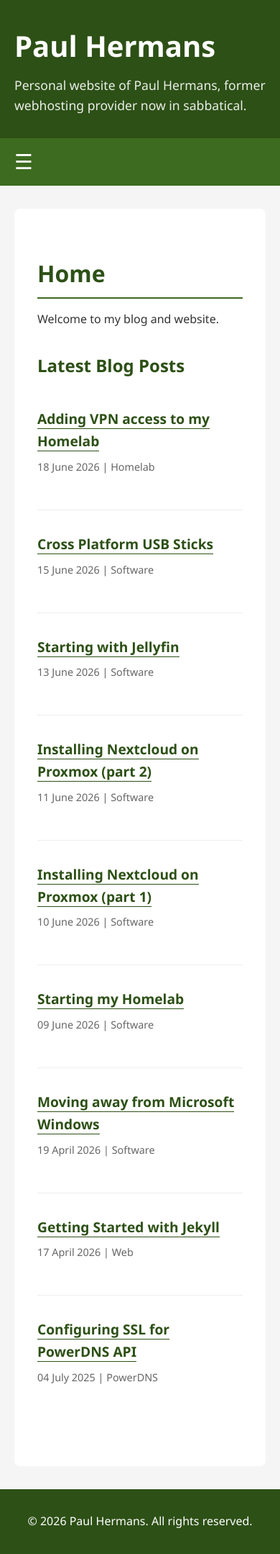
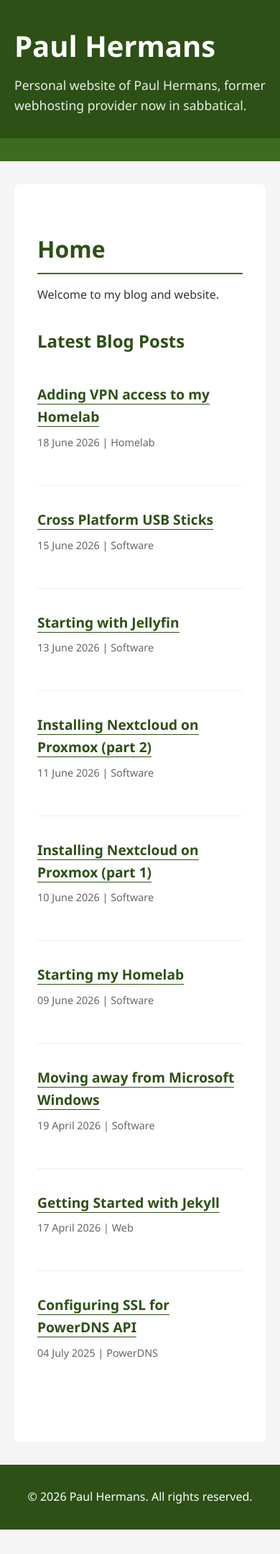
Before and after one commit to paulhermanseu/paulhermans.eu, a Jekyll site: the page built from index.md, in a window 390 px wide. Shown: the whole page at 72% size. Built offline with Jekyll 4.4.1, drawn with Linux system fonts in a browser that asks for light colours; after the commit the page ends 2125 px from its top, so only the background shows below that.

Commit message:
Modify menu toggle styles for mobile view
Hide the menu toggle button on small screens and adjust styles.

```diff
--- a/_layouts/default.html
+++ b/_layouts/default.html
@@ -290,7 +290,13 @@
         @media (max-width: 768px) {
 
             .menu-toggle {
-                display: block;
+                display: none;
+                margin-left: auto;
+                background: none;
+                border: none;
+                color: white;
+                font-size: 1.8rem;
+                cursor: pointer;
             }
 
             .nav-menu {
```
